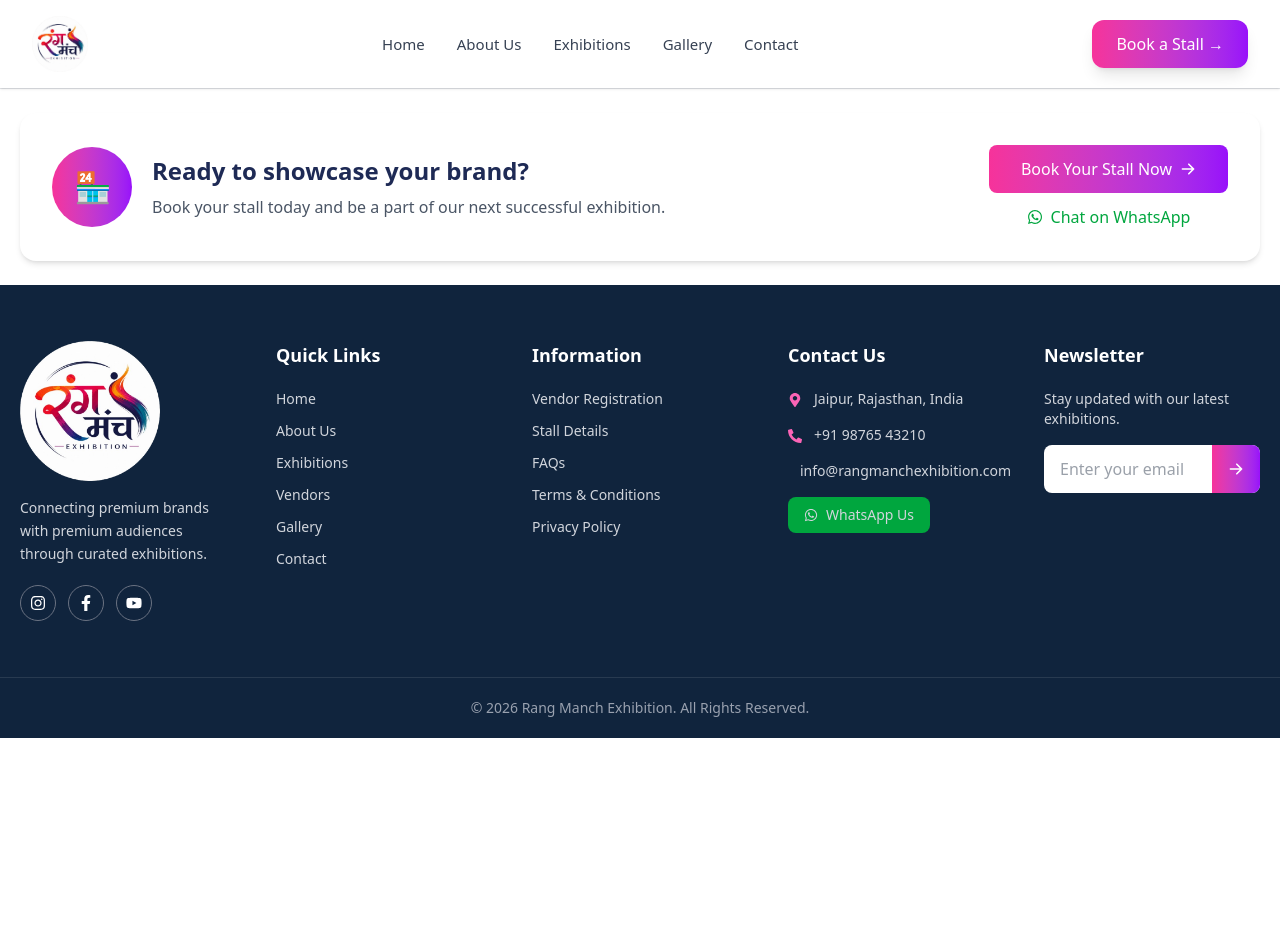
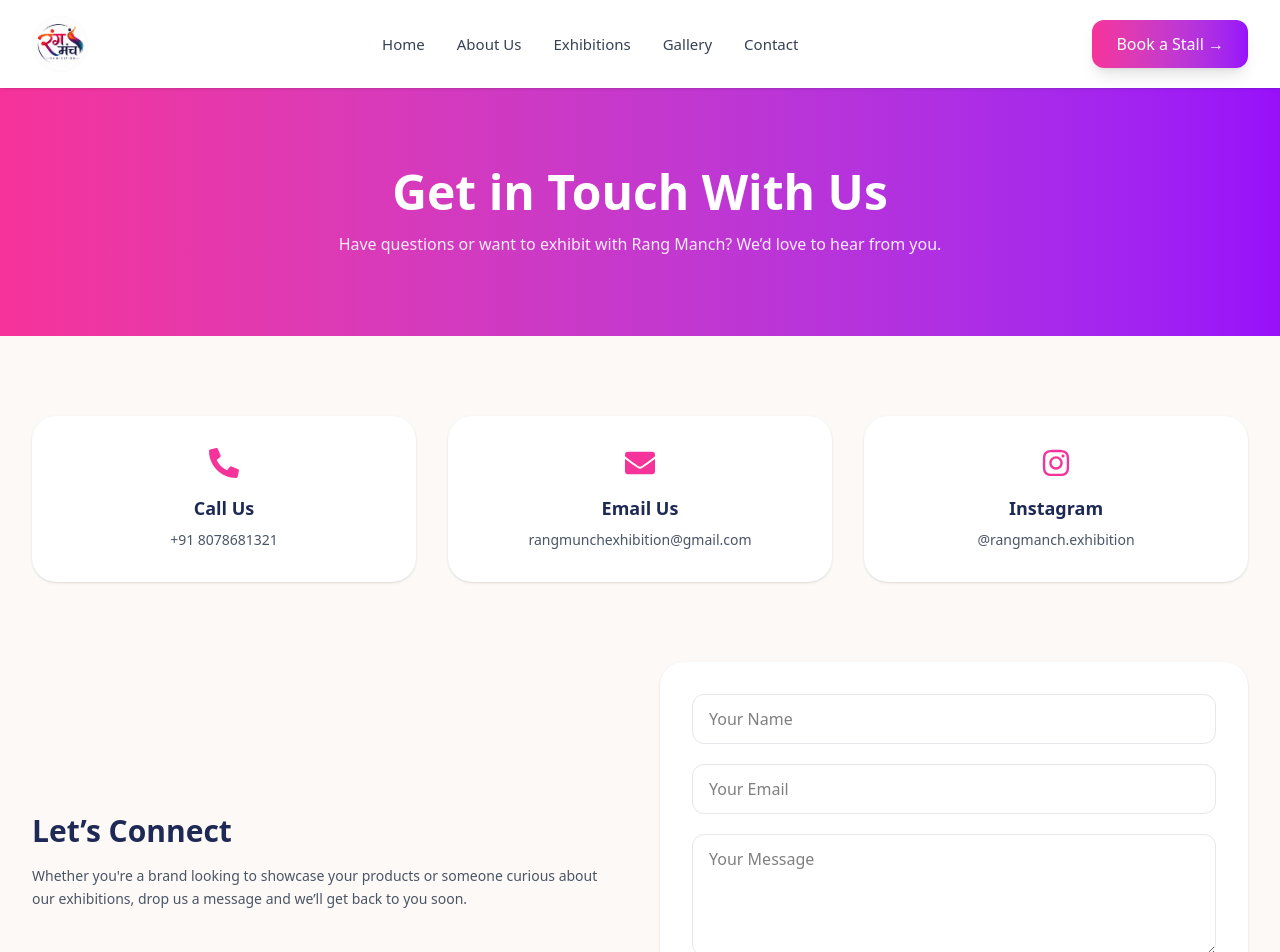
Before and after one commit to devspark-2501/RangManch-Website, a Next.js app in the folder front-end/: page /contact in a window 1280 px wide. Shown: the top 952 px of the page. Before the commit the page ends 800 px from the top, so only its background shows below. Built offline with nearby package versions, Linux system fonts and the light colour scheme.

Commit message:
Register route.js & Contact Page Added

```diff
--- /dev/null
+++ b/front-end/app/api/register/route.js
@@ -0,0 +1,47 @@
+import bcrypt from "bcryptjs";
+import User from "@/models/User";
+import { connectDB } from "@/lib/mongodb";
+
+export async function POST(req) {
+  try {
+    await connectDB();
+
+    const { name, email, password } =
+      await req.json();
+
+    const existingUser =
+      await User.findOne({ email });
+
+    if (existingUser) {
+      return Response.json(
+        {
+          success: false,
+          message: "User already exists",
+        },
+        { status: 400 }
+      );
+    }
+
+    const hashedPassword =
+      await bcrypt.hash(password, 10);
+
+    await User.create({
+      name,
+      email,
+      password: hashedPassword,
+    });
+
+    return Response.json({
+      success: true,
+      message: "Account created",
+    });
+  } catch (error) {
+    return Response.json(
+      {
+        success: false,
+        message: error.message,
+      },
+      { status: 500 }
+    );
+  }
+}
--- a/front-end/app/contact/page.js
+++ b/front-end/app/contact/page.js
@@ -1,7 +1,113 @@
+import { FaPhoneAlt, FaEnvelope, FaInstagram } from "react-icons/fa";
+import { HiArrowRight } from "react-icons/hi";
+
 export default function Contact() {
-    return (
-        <div>
+  return (
+    <section className="bg-[#fdf9f7] min-h-screen">
+
+      {/* HERO */}
+      <div className="bg-gradient-to-r from-pink-500 to-purple-600 text-white py-20 text-center px-5">
+        <h1 className="text-3xl md:text-5xl font-bold mb-4">
+          Get in Touch With Us
+        </h1>
+        <p className="max-w-2xl mx-auto text-sm md:text-base opacity-90">
+          Have questions or want to exhibit with Rang Manch? We’d love to hear from you.
+        </p>
+      </div>
+
+      <div className="max-w-7xl mx-auto px-5 lg:px-8 py-20">
+
+        {/* CONTACT CARDS */}
+        <div className="grid md:grid-cols-3 gap-8 mb-20">
+
+          {/* PHONE */}
+          <div className="bg-white p-8 rounded-3xl text-center shadow-sm hover:shadow-xl transition">
+            <div className="text-pink-500 text-3xl mb-4 flex justify-center">
+              <FaPhoneAlt />
+            </div>
+            <h3 className="font-semibold text-lg text-[#1e2a55] mb-2">
+              Call Us
+            </h3>
+            <p className="text-gray-600 text-sm">
+              +91 8078681321
+            </p>
+          </div>
+
+          {/* EMAIL */}
+          <div className="bg-white p-8 rounded-3xl text-center shadow-sm hover:shadow-xl transition">
+            <div className="text-pink-500 text-3xl mb-4 flex justify-center">
+              <FaEnvelope />
+            </div>
+            <h3 className="font-semibold text-lg text-[#1e2a55] mb-2">
+              Email Us
+            </h3>
+            <p className="text-gray-600 text-sm break-all">
+              rangmunchexhibition@gmail.com
+            </p>
+          </div>
+
+          {/* INSTAGRAM */}
+          <div className="bg-white p-8 rounded-3xl text-center shadow-sm hover:shadow-xl transition">
+            <div className="text-pink-500 text-3xl mb-4 flex justify-center">
+              <FaInstagram />
+            </div>
+            <h3 className="font-semibold text-lg text-[#1e2a55] mb-2">
+              Instagram
+            </h3>
+            <p className="text-gray-600 text-sm">
+              @rangmanch.exhibition
+            </p>
+          </div>
 
         </div>
-    )
+
+        {/* CONTACT FORM */}
+        <div className="grid md:grid-cols-2 gap-10 items-center">
+
+          {/* LEFT TEXT */}
+          <div>
+            <h2 className="text-2xl md:text-3xl font-bold text-[#1e2a55] mb-4">
+              Let’s Connect
+            </h2>
+            <p className="text-gray-600 text-sm leading-relaxed">
+              Whether you're a brand looking to showcase your products or someone
+              curious about our exhibitions, drop us a message and we’ll get back to you soon.
+            </p>
+          </div>
+
+          {/* FORM */}
+          <form className="bg-white p-8 rounded-3xl shadow-sm space-y-5">
+
+            <input
+              type="text"
+              placeholder="Your Name"
+              className="w-full border border-gray-200 rounded-xl px-4 py-3 focus:outline-none focus:ring-2 focus:ring-pink-400"
+            />
+
+            <input
+              type="email"
+              placeholder="Your Email"
+              className="w-full border border-gray-200 rounded-xl px-4 py-3 focus:outline-none focus:ring-2 focus:ring-pink-400"
+            />
+
+            <textarea
+              rows="4"
+              placeholder="Your Message"
+              className="w-full border border-gray-200 rounded-xl px-4 py-3 focus:outline-none focus:ring-2 focus:ring-pink-400"
+            />
+
+            <button
+              type="submit"
+              className="w-full flex items-center justify-center gap-2 bg-gradient-to-r from-pink-500 to-purple-600 text-white py-3 rounded-xl font-medium hover:scale-105 transition"
+            >
+              Send Message <HiArrowRight />
+            </button>
+
+          </form>
+
+        </div>
+
+      </div>
+    </section>
+  );
 }
--- a/front-end/lib/mongodb.js
+++ b/front-end/lib/mongodb.js
@@ -2,29 +2,14 @@
 
 const MONGODB_URI = process.env.MONGODB_URI;
 
-if (!MONGODB_URI) {
-  throw new Error("MONGODB_URI is missing");
-}
-
-let cached = global.mongoose;
-
-if (!cached) {
-  cached = global.mongoose = {
-    conn: null,
-    promise: null,
-  };
-}
+let isConnected = false;
 
 export async function connectDB() {
-  if (cached.conn) {
-    return cached.conn;
-  }
+  if (isConnected) return;
 
-  if (!cached.promise) {
-    cached.promise = mongoose.connect(MONGODB_URI);
-  }
+  await mongoose.connect(MONGODB_URI);
 
-  cached.conn = await cached.promise;
+  isConnected = true;
 
-  return cached.conn;
+  console.log("MongoDB Connected");
 }
--- a/front-end/package.json
+++ b/front-end/package.json
@@ -13,6 +13,7 @@
     "tailwindcss": "^4"
   },
   "dependencies": {
+    "mongodb": "^7.2.0",
     "next": "^14.2.35",
     "next-auth": "^4.24.14",
     "react": "^18.3.1",
```
Also changed, not shown: 1 other file (tests, documents, lock files or other folders).
